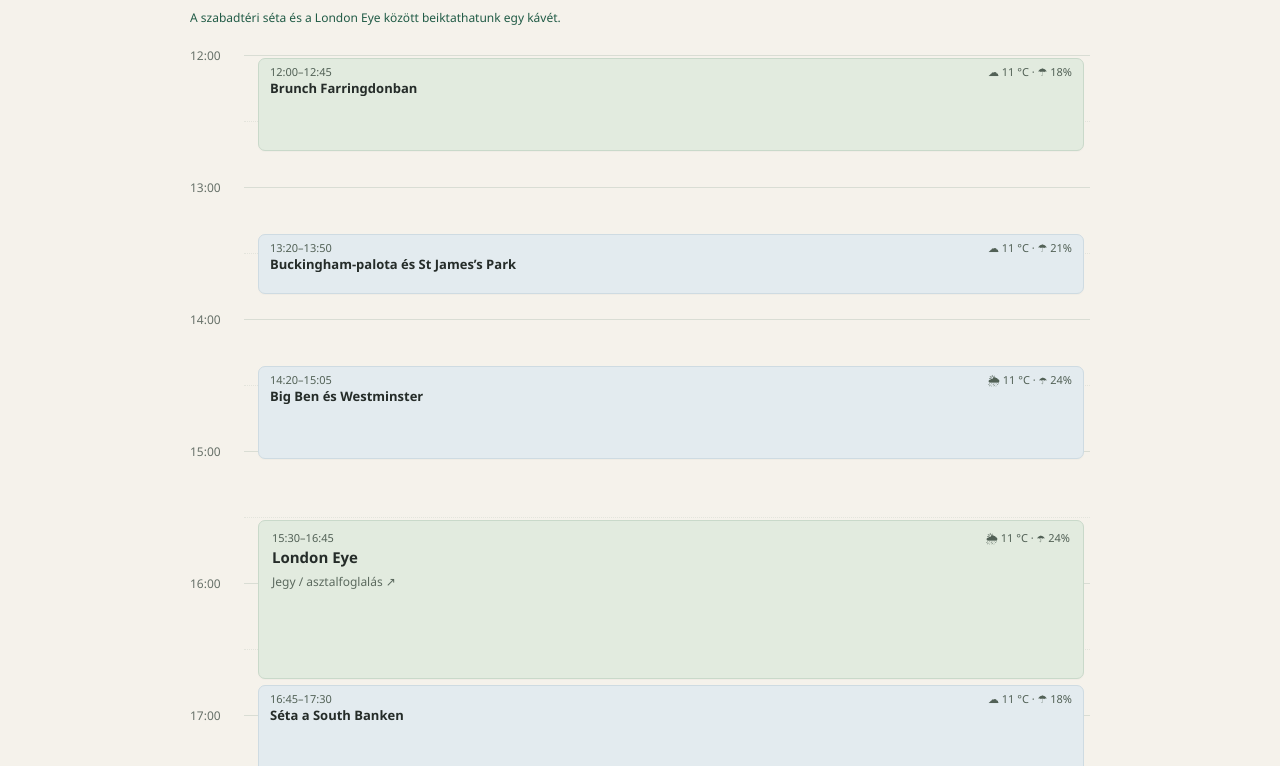
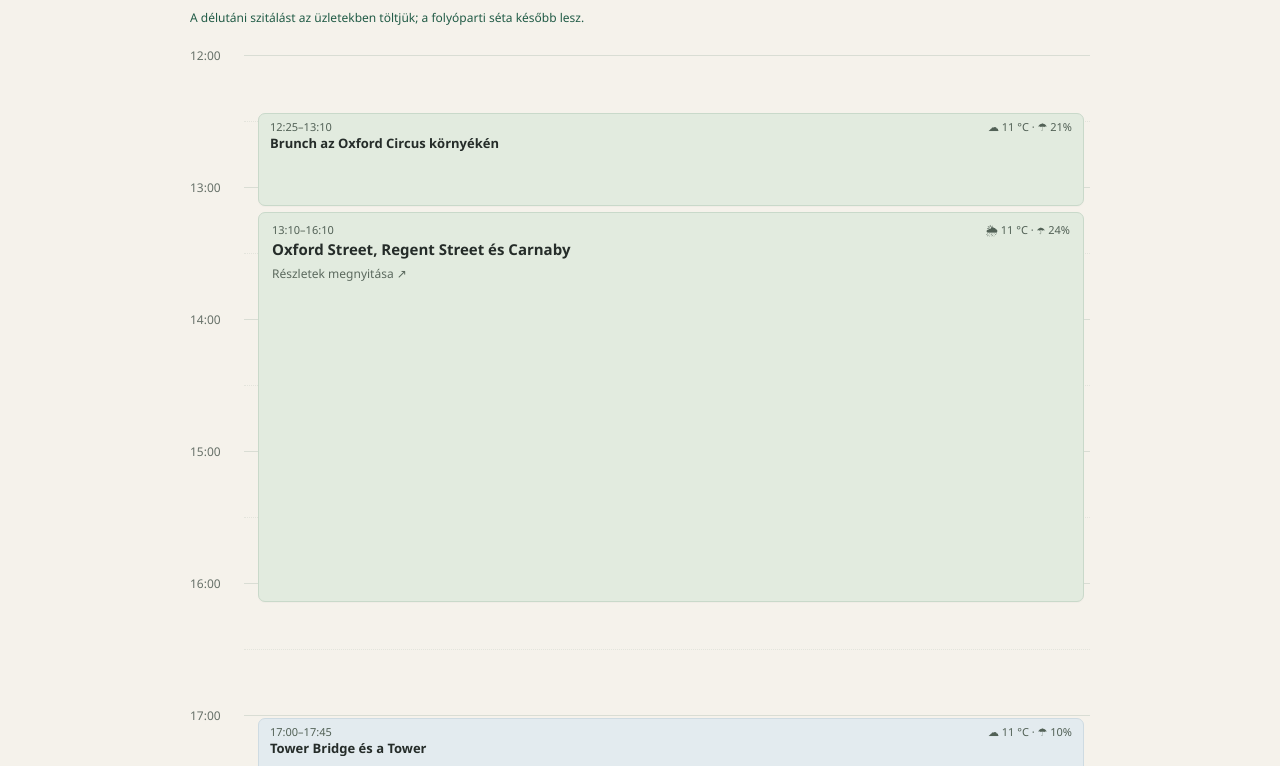
Before and after one commit to dgondos/london-november-2026, a plain HTML site: page index.html in a window 1280 px wide. Shown: the part 334-1100 px from the top of the page. Drawn offline with Linux system fonts and the light colour scheme; no server answers.

Commit message:
Put shopping and Soho on Wednesday; sightseeing and Shard on Saturday

```diff
--- a/calendar.js
+++ b/calendar.js
@@ -30,7 +30,7 @@ function updateVotes(){if(!plan)return;$('#refresh').disabled=busy;for(const e o
 function renderVoteButtons(e){const box=$('#detail-votes');box.replaceChildren();if(!token){box.append(el('p','names','Szavazáshoz nyisd meg a közös linket.'));return}const who=$('#person').value;for(const [v,label,cls] of [[1,'Tetszik','yes'],[-1,'Inkább ne','no']]){const n=namesFor(e,v);const b=el('button',cls,label+' · '+(healthy?n.length:'—'));b.disabled=!who||busy||!healthy;b.setAttribute('aria-pressed',String(votes[who]?.[e.voteKey]===v));b.onclick=()=>cast(e.voteKey,v);box.append(b)}box.append(el('p','names',!who?'Válaszd ki a neved a szavazáshoz.':Object.keys(people).filter(p=>votes[p]?.[e.voteKey]).map(p=>people[p]+(votes[p][e.voteKey]===1?' ♥':' ×')).join(' · ')))}
 function showDetail(day,e){opened=e;$('#detail-time').textContent=e.flexible?'Érkezés után':e.start+'–'+e.end;$('#detail-title').textContent=e.title;$('#detail-copy').textContent=e.detail;$('#detail-travel').textContent=e.travel;const f=forecast(day,e);$('#detail-weather').textContent=f?f.full:'Az előrejelzés most nem érhető el.';$('#detail-links').replaceChildren();if(e.place)$('#detail-links').append(link('Térkép ↗','https://www.google.com/maps/search/?api=1&query='+encodeURIComponent(e.place)));if(e.url)$('#detail-links').append(link(e.book?'Jegy / foglalás ↗':'Megnézem ↗',e.url));renderVoteButtons(e);$('#detail').showModal()}
 function render(){if(!plan)return;const day=plan.days[selected];$('#days').replaceChildren();plan.days.forEach((d,i)=>{const b=el('button');b.append(el('b','',new Date(d.date+'T12:00Z').toLocaleDateString('hu-HU',{weekday:'short',timeZone:'Europe/London'})),el('span','',d.date.slice(-2)));b.setAttribute('aria-current',String(i===selected));b.setAttribute('aria-label',d.subtitle);b.onclick=()=>{selected=i;render()};$('#days').append(b)});$('#date').textContent=new Date(day.date+'T12:00Z').toLocaleDateString('hu-HU',{weekday:'long',month:'long',day:'numeric',timeZone:'Europe/London'});$('#title').textContent=day.title;$('#subtitle').textContent=day.subtitle.split(' · ').slice(1).join(' · ');$('#prev').disabled=selected===0;$('#next').disabled=selected===plan.days.length-1;
- let note='';if(day.events.some(e=>e.id==='shopping')){const shop=forecast(day,day.events.find(e=>e.id==='shopping'));note=shop&&shop.amount>0?'A délutáni szitálást az üzletekben töltjük; a folyóparti séta később lesz.':'Vásárlás délután, folyóparti séta és panoráma este.'}if(day.events.some(e=>e.id==='ox-walk'))note='A városi séta még világosban lesz, utána Christ Church és meleg pubvacsora.';if(day.events.some(e=>e.id==='westminster')){const f=forecast(day,day.events.find(e=>e.id==='westminster'));note=f&&f.amount===0&&f.rain<25?'Száraznak ígérkező délután: jó idő a városnézéshez.':'A szabadtéri séta és a London Eye között beiktathatunk egy kávét.'}$('#weather-note').textContent=note;
+ let note='';if(day.events.some(e=>e.id==='shopping')){const shop=forecast(day,day.events.find(e=>e.id==='shopping'));note=shop&&shop.amount>0?'A délutáni szitálást az üzletekben töltjük; a folyóparti séta később lesz.':'Vásárlás délután, Tower Bridge és Soho este.'}if(day.events.some(e=>e.id==='ox-walk'))note='A városi séta még világosban lesz, utána Christ Church és meleg pubvacsora.';if(day.events.some(e=>e.id==='westminster')){const f=forecast(day,day.events.find(e=>e.id==='westminster'));note=f&&f.amount===0&&f.rain<25?'Száraznak ígérkező délután: jó idő a városnézéshez.':'A szabadtéri séta és a London Eye között beiktathatunk egy kávét.'}$('#weather-note').textContent=note;
  const cal=$('#calendar');cal.replaceChildren();const bounds=day.events.map(interval);const first=Math.floor(Math.min(...bounds.map(x=>x[0]))/60)*60;const last=Math.ceil(Math.max(...bounds.map(x=>x[1]))/60)*60;const scale=2.2;cal.style.height=((last-first)*scale+16)+'px';
  for(let m=first;m<=last;m+=60){const line=el('div','hour');line.style.top=((m-first)*scale)+'px';line.append(el('span','',clock(m)));cal.append(line);if(m<last){const half=el('div','half-hour');half.style.top=((m+30-first)*scale)+'px';cal.append(half)}}
  day.events.forEach(e=>{const [a,b]=interval(e),duration=b-a;const block=el('button','activity '+(e.setting==='outdoor'?'outdoor':e.id.includes('out')||e.id.includes('return')||['stansted','heathrow'].includes(e.id)?'travel':''));block.id=e.id;if(duration<=45)block.classList.add('compact');if(e.id==='stansted')block.classList.add('parallel-first');if(e.id==='heathrow')block.classList.add('parallel');block.style.top=((a-first)*scale+3)+'px';block.style.height=(duration*scale-6)+'px';const f=forecast(day,e);const meta=el('span','meta');meta.append(el('span','',e.flexible?'Érkezés után':e.start+'–'+e.end),el('span','forecast',f?f.compact:'Előrejelzés: —'));block.append(meta,el('h2','',e.title));if(duration>=65)block.append(el('span','hint',e.book?'Jegy / asztalfoglalás ↗':e.setting==='outdoor'?'Szabadtéri program':'Részletek megnyitása ↗'));const count=el('span','counts');count.id='count-'+e.id;if(duration>=45)block.append(count);block.setAttribute('aria-label',e.start+' '+e.title+(f?' · '+f.full:''));block.onclick=()=>showDetail(day,e);cal.append(block)});
@@ -39,5 +39,5 @@ function render(){if(!plan)return;const day=plan.days[selected];$('#days').repla
 $('#prev').onclick=()=>{if(selected>0){selected--;render()}};$('#next').onclick=()=>{if(selected<plan.days.length-1){selected++;render()}};$('#person').onchange=()=>{store.set('london-person',$('#person').value);updateVotes()};$('#refresh').onclick=refresh;$('#close').onclick=()=>$('#detail').close();$('#detail').addEventListener('close',()=>opened=null);$('#detail').addEventListener('click',e=>{if(e.target===$('#detail')){const r=$('#detail').getBoundingClientRect();if(e.clientX<r.left||e.clientX>r.right||e.clientY<r.top||e.clientY>r.bottom)$('#detail').close()}});
 $('#share').onclick=async()=>{const u=new URL(location.href);u.hash='vote='+token;try{await navigator.clipboard.writeText(u.href);status('Link másolva!')}catch{status('Másold ki a címsorból a közös linket.')}};
 async function loadWeather(){try{const r=await fetch('https://api.open-meteo.com/v1/forecast?latitude=51.5074,51.752&longitude=-0.1278,-1.2577&hourly=temperature_2m,precipitation_probability,precipitation,weather_code,wind_speed_10m&timezone=Europe%2FLondon&forecast_days=7',{signal:AbortSignal.timeout(10000)});if(!r.ok)return;const x=await r.json();if(!Array.isArray(x)||!x[0]?.hourly?.time?.includes('2026-11-18T12:00'))return;const cities={};for(const [i,name] of ['london','oxford'].entries()){const fresh=x[i],saved=weather?.cities[name];if(saved?.hourly){const times=[...new Set([...saved.hourly.time,...fresh.hourly.time])].sort(),oldIndex=new Map(saved.hourly.time.map((t,i)=>[t,i])),newIndex=new Map(fresh.hourly.time.map((t,i)=>[t,i]));const hourly={time:times};for(const field of Object.keys(fresh.hourly).filter(k=>k!=='time'))hourly[field]=times.map(t=>newIndex.has(t)?fresh.hourly[field][newIndex.get(t)]:saved.hourly[field]?.[oldIndex.get(t)]??null);cities[name]={...fresh,hourly}}else cities[name]=fresh}weather={updated:new Date().toISOString(),cities};render()}catch{}}
-Promise.all([fetch('./itinerary.json?v=3').then(r=>{if(!r.ok)throw Error();return r.json()}),fetch('./weather.json').then(r=>r.ok?r.json():null).catch(()=>null)]).then(([data,w])=>{plan=data;weather=w;const today=new Intl.DateTimeFormat('en-CA',{timeZone:'Europe/London',year:'numeric',month:'2-digit',day:'2-digit'}).format(new Date());const i=plan.days.findIndex(d=>d.date===today);selected=i<0?0:i;render();refresh();loadWeather()}).catch(()=>status('A programok nem tölthetők be. Frissítsd az oldalt.',true));
+Promise.all([fetch('./itinerary.json?v=4').then(r=>{if(!r.ok)throw Error();return r.json()}),fetch('./weather.json').then(r=>r.ok?r.json():null).catch(()=>null)]).then(([data,w])=>{plan=data;weather=w;const today=new Intl.DateTimeFormat('en-CA',{timeZone:'Europe/London',year:'numeric',month:'2-digit',day:'2-digit'}).format(new Date());const i=plan.days.findIndex(d=>d.date===today);selected=i<0?0:i;render();refresh();loadWeather()}).catch(()=>status('A programok nem tölthetők be. Frissítsd az oldalt.',true));
 setInterval(()=>{if(document.visibilityState==='visible')refresh()},30000);
--- a/itinerary.json
+++ b/itinerary.json
@@ -41,90 +41,48 @@
     },
     {
       "date": "2026-11-18",
-      "title": "London nevezetességei",
-      "subtitle": "Szerda · Westminster, London Eye és Soho",
+      "title": "Vásárlás és Soho",
+      "subtitle": "Szerda · West End, Tower Bridge és Soho",
       "events": [
         {
-          "id": "brunch-w",
-          "start": "12:00",
-          "end": "12:45",
-          "title": "Brunch Farringdonban",
-          "detail": "Kényelmes indulás egy közeli reggelizőből.",
-          "travel": "",
+          "id": "sat-brunch",
+          "start": "12:25",
+          "end": "13:10",
+          "title": "Brunch az Oxford Circus környékén",
+          "detail": "Egy kiadós reggeli-ebéd a vásárlás előtt.",
+          "travel": "12:00-kor indulás Farringdonból: Elizabeth line Tottenham Court Roadig, majd séta. Összesen kb. 25 perc.",
           "url": "",
-          "place": "Farringdon London",
+          "place": "Oxford Circus London",
           "book": false,
-          "voteKey": "1",
+          "voteKey": "i",
           "setting": "indoor",
           "city": "london"
         },
         {
-          "id": "palace",
-          "start": "13:20",
-          "end": "13:50",
-          "title": "Buckingham-palota és St James’s Park",
-          "detail": "Fotók a palota előtt, majd séta a parkon át Westminster felé.",
-          "travel": "12:45–13:20 · Metró St James’s Parkig, majd séta, összesen kb. 35 perc.",
-          "url": "https://www.rct.uk/visit/buckingham-palace",
-          "place": "Buckingham Palace",
+          "id": "shopping",
+          "start": "13:10",
+          "end": "16:10",
+          "title": "Oxford Street, Regent Street és Carnaby",
+          "detail": "Három óra nézelődés és vásárlás: Oxford Circus → Regent Street → Carnaby Street.",
+          "travel": "",
+          "url": "https://www.carnaby.co.uk/",
+          "place": "Carnaby Street London",
           "book": false,
-          "voteKey": "2",
-          "setting": "outdoor",
-          "city": "london"
-        },
-        {
-          "id": "westminster",
-          "start": "14:20",
-          "end": "15:05",
-          "title": "Big Ben és Westminster",
-          "detail": "Parliament Square, Westminster Abbey kívülről, a Parlament és Big Ben.",
-          "travel": "13:50–14:20 · Kb. 30 perc séta a parkon át.",
-          "url": "",
-          "place": "Parliament Square London",
-          "book": false,
-          "voteKey": "3",
-          "setting": "outdoor",
-          "city": "london"
-        },
-        {
-          "id": "eye",
-          "start": "15:30",
-          "end": "16:45",
-          "title": "London Eye",
-          "detail": "Egy teljes, kb. 30 perces kör a London Eye-on. A programba a sorban állás is belefér.",
-          "travel": "15:05–15:30 · Át a Westminster Bridge-en, majd séta a kerékhez.",
-          "url": "https://www.londoneye.com/tickets-and-prices/",
-          "place": "London Eye",
-          "book": true,
-          "voteKey": "4",
+          "voteKey": "j",
           "setting": "indoor",
           "city": "london"
         },
         {
-          "id": "southbank",
-          "start": "16:45",
-          "end": "17:30",
-          "title": "Séta a South Banken",
-          "detail": "A Temze partján a National Theatre és a Waterloo Bridge felé. Útközben egy kávé is belefér.",
-          "travel": "",
+          "id": "towerbridge",
+          "start": "17:00",
+          "end": "17:45",
+          "title": "Tower Bridge és a Tower",
+          "detail": "Séta a folyóparton, fotók a Towerről, majd át a Tower Bridge-en.",
+          "travel": "16:10–17:00 · Metró és séta a West Endből, kb. 50 perc.",
           "url": "",
-          "place": "National Theatre London",
+          "place": "Tower Bridge London",
           "book": false,
-          "voteKey": "5",
-          "setting": "outdoor",
-          "city": "london"
-        },
-        {
-          "id": "covent",
-          "start": "18:00",
-          "end": "19:00",
-          "title": "Covent Garden és Seven Dials",
-          "detail": "Fedett piac, kis üzletek és esti fények Covent Gardenben és a Seven Dials környékén.",
-          "travel": "17:30–18:00 · Kb. 30 perc séta a Waterloo Bridge-en át.",
-          "url": "",
-          "place": "Covent Garden London",
-          "book": false,
-          "voteKey": "6",
+          "voteKey": "k",
           "setting": "outdoor",
           "city": "london"
         },
@@ -134,7 +92,7 @@
           "end": "21:00",
           "title": "Vacsora Chinatownban vagy Sohóban",
           "detail": "Vacsora a West Enden. Kb. £25–40/fő, italoktól függően.",
-          "travel": "19:00–19:15 · Kb. 15 perc séta.",
+          "travel": "17:45–18:45 · Tower Bridge → Soho: kb. 45–60 perc metróval és sétával. Vacsoráig marad fél óra pihenő vagy nézelődés.",
           "url": "",
           "place": "Chinatown London",
           "book": false,
@@ -301,60 +259,102 @@
     },
     {
       "date": "2026-11-21",
-      "title": "Vásárlás és panoráma",
-      "subtitle": "Szombat · West End, Tower Bridge, Shard",
+      "title": "London és a Shard",
+      "subtitle": "Szombat · Westminster, London Eye és esti panoráma",
       "events": [
         {
-          "id": "sat-brunch",
-          "start": "12:25",
-          "end": "13:10",
-          "title": "Brunch az Oxford Circus környékén",
-          "detail": "Egy kiadós reggeli-ebéd a vásárlás előtt.",
-          "travel": "12:00-kor indulás Farringdonból: Elizabeth line Tottenham Court Roadig, majd séta. Összesen kb. 25 perc.",
+          "id": "brunch-w",
+          "start": "12:00",
+          "end": "12:45",
+          "title": "Brunch Farringdonban",
+          "detail": "Kényelmes indulás egy közeli reggelizőből.",
+          "travel": "",
           "url": "",
-          "place": "Oxford Circus London",
+          "place": "Farringdon London",
           "book": false,
-          "voteKey": "i",
+          "voteKey": "1",
           "setting": "indoor",
           "city": "london"
         },
         {
-          "id": "shopping",
-          "start": "13:10",
-          "end": "16:10",
-          "title": "Oxford Street, Regent Street és Carnaby",
-          "detail": "Három óra nézelődés és vásárlás: Oxford Circus → Regent Street → Carnaby Street.",
-          "travel": "",
-          "url": "https://www.carnaby.co.uk/",
-          "place": "Carnaby Street London",
+          "id": "palace",
+          "start": "13:20",
+          "end": "13:50",
+          "title": "Buckingham-palota és St James’s Park",
+          "detail": "Fotók a palota előtt, majd séta a parkon át Westminster felé.",
+          "travel": "12:45–13:20 · Metró St James’s Parkig, majd séta, összesen kb. 35 perc.",
+          "url": "https://www.rct.uk/visit/buckingham-palace",
+          "place": "Buckingham Palace",
           "book": false,
-          "voteKey": "j",
+          "voteKey": "2",
+          "setting": "outdoor",
+          "city": "london"
+        },
+        {
+          "id": "westminster",
+          "start": "14:20",
+          "end": "15:05",
+          "title": "Big Ben és Westminster",
+          "detail": "Parliament Square, Westminster Abbey kívülről, a Parlament és Big Ben.",
+          "travel": "13:50–14:20 · Kb. 30 perc séta a parkon át.",
+          "url": "",
+          "place": "Parliament Square London",
+          "book": false,
+          "voteKey": "3",
+          "setting": "outdoor",
+          "city": "london"
+        },
+        {
+          "id": "eye",
+          "start": "15:30",
+          "end": "16:45",
+          "title": "London Eye",
+          "detail": "Egy teljes, kb. 30 perces kör a London Eye-on. A programba a sorban állás is belefér.",
+          "travel": "15:05–15:30 · Át a Westminster Bridge-en, majd séta a kerékhez.",
+          "url": "https://www.londoneye.com/tickets-and-prices/",
+          "place": "London Eye",
+          "book": true,
+          "voteKey": "4",
           "setting": "indoor",
           "city": "london"
         },
         {
-          "id": "towerbridge",
-          "start": "17:00",
-          "end": "17:45",
-          "title": "Tower Bridge és a Tower",
-          "detail": "Séta a folyóparton, fotók a Towerről, majd át a Tower Bridge-en.",
-          "travel": "16:10–17:00 · Metró és séta a West Endből, kb. 50 perc.",
+          "id": "southbank",
+          "start": "16:45",
+          "end": "17:15",
+          "title": "Séta a South Banken",
+          "detail": "A Temze partján a National Theatre és a Waterloo Bridge felé. Útközben egy kávé is belefér.",
+          "travel": "",
           "url": "",
-          "place": "Tower Bridge London",
+          "place": "National Theatre London",
           "book": false,
-          "voteKey": "k",
+          "voteKey": "5",
+          "setting": "outdoor",
+          "city": "london"
+        },
+        {
+          "id": "covent",
+          "start": "17:45",
+          "end": "18:15",
+          "title": "Covent Garden és Seven Dials",
+          "detail": "Fedett piac, kis üzletek és esti fények Covent Gardenben és a Seven Dials környékén.",
+          "travel": "17:15–17:45 · Kb. 30 perc séta a Waterloo Bridge-en át.",
+          "url": "",
+          "place": "Covent Garden London",
+          "book": false,
+          "voteKey": "6",
           "setting": "outdoor",
           "city": "london"
         },
         {
           "id": "sat-dinner",
-          "start": "18:10",
-          "end": "19:30",
-          "title": "Vacsora a London Bridge környékén",
-          "detail": "Vacsora a London Bridge vagy a Bermondsey Street környékén, a koktélok előtt.",
-          "travel": "17:45–18:10 · Kb. 25 perc séta a folyóparton.",
+          "start": "18:15",
+          "end": "19:15",
+          "title": "Vacsora Covent Gardenben",
+          "detail": "Vacsora Covent Garden környékén, mielőtt átmegyünk a Shardhoz koktélozni.",
+          "travel": "A séta végén a környéken maradunk vacsorázni.",
           "url": "",
-          "place": "London Bridge station",
+          "place": "Covent Garden London",
           "book": false,
           "voteKey": "l",
           "setting": "indoor",
@@ -366,7 +366,7 @@
           "end": "21:30",
           "title": "GŎNG · koktélok a Shardban",
           "detail": "Koktélok és esti panoráma az 52. emeletről. Elegáns, laza öltözet; kb. £30/fő minimum fogyasztás. Az asztal 90 percre szól.",
-          "travel": "19:30–20:00 · Séta a Shangri-La bejáratához, majd fel a lifttel.",
+          "travel": "19:15–20:00 · Covent Garden → London Bridge: kb. 30 perc metróval és sétával, majd 15 perc az érkezésre és a liftre.",
           "url": "https://www.shangri-la.com/london/shangrila/dining/bars-lounges/gong/",
           "place": "Shangri-La The Shard London",
           "book": true,
```
Also changed, not shown: index.html (+1 -1 lines), 1 other file.
